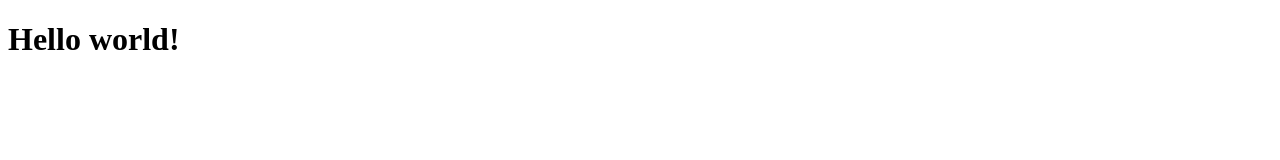
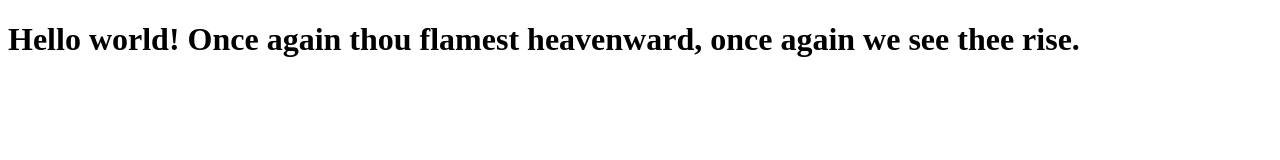
Before and after one commit to seanseanb/coursera-test, a plain HTML site: page site/index.html in a window 1280 px wide. Drawn offline with Linux system fonts and the light colour scheme.

Commit message:
small addition to page

```diff
--- a/site/index.html
+++ b/site/index.html
@@ -4,6 +4,6 @@
 	<title>Hello world!</title>
 </head>
 <body>
-<h1>Hello world!</h1>
+<h1>Hello world! Once again thou flamest heavenward, once again we see thee rise.</h1>
 </body>
 </html>
```
